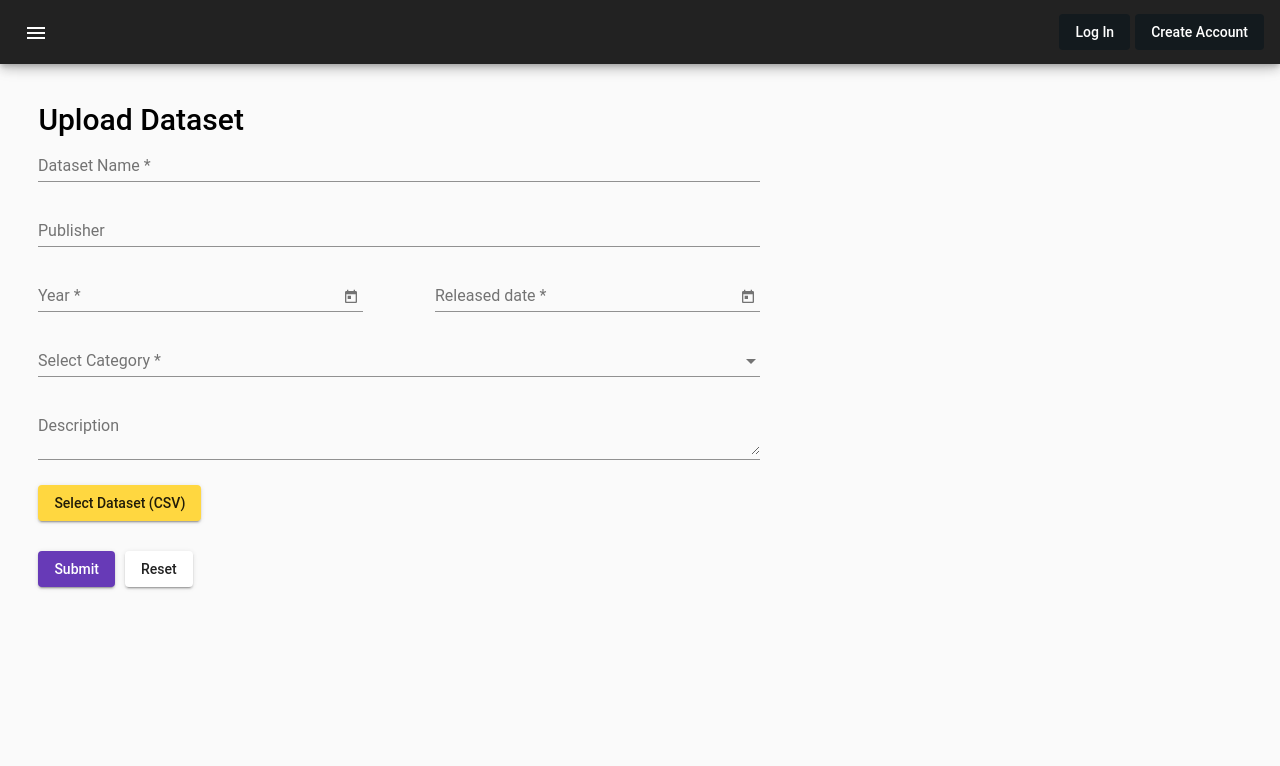
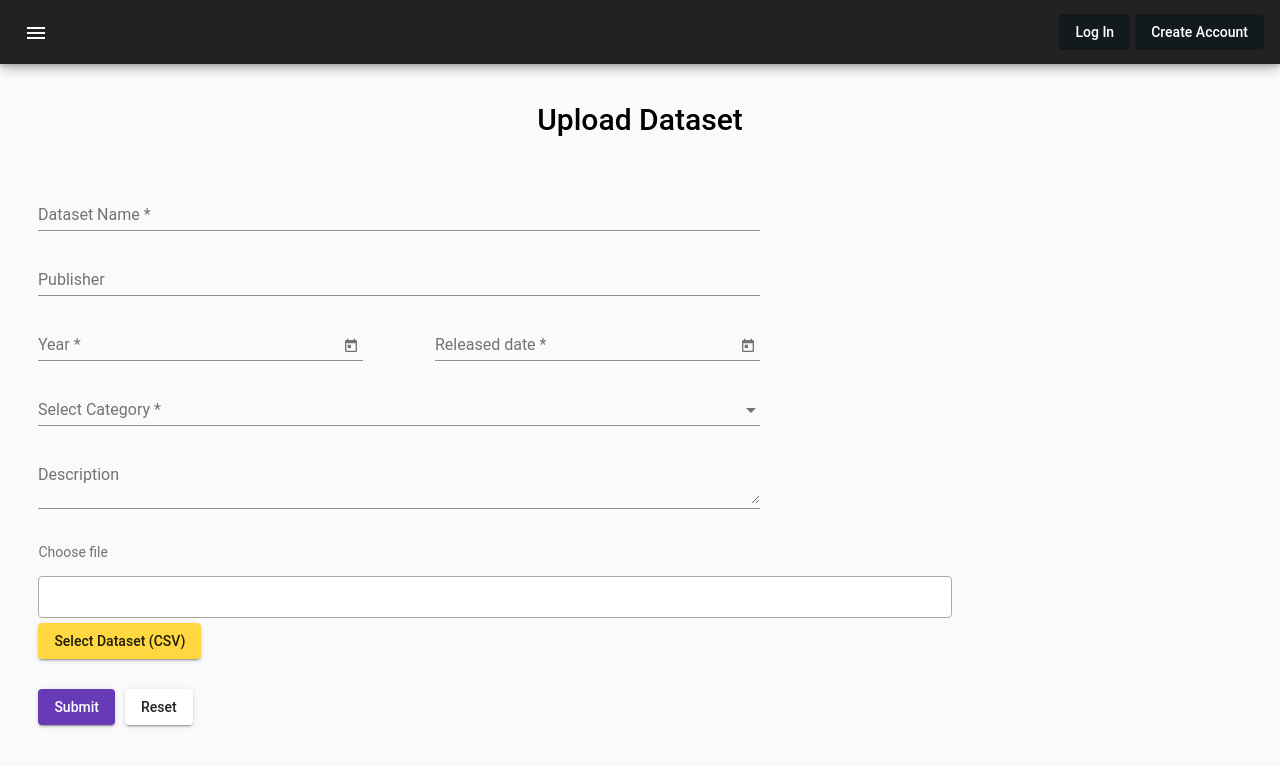
Before and after one commit to SavidyaXCVIII/Data-Visualization-and-Prediction-Portal, an Angular app in the folder frontend/: page /upload-dataset in a window 1280 px wide. Shown: the top 766 px of the page. Built offline with nearby package versions, Linux system fonts and the light colour scheme.

Commit message:
Updated the select dataset form

```diff
--- a/frontend/src/app/app-routing.module.ts
+++ b/frontend/src/app/app-routing.module.ts
@@ -16,7 +16,7 @@ const routes: Routes = [
   },
   {
     path: 'feature-prediction',
-    loadChildren: '/modules/feature-prediction/feature-prediction.module#FeaturePredictionModule'
+    loadChildren: './modules/feature-prediction/feature-prediction.module#FeaturePredictionModule'
   },
   {
     path: 'search',
--- a/frontend/src/app/modules/upload-dataset/upload/upload.component.css
+++ b/frontend/src/app/modules/upload-dataset/upload/upload.component.css
@@ -19,7 +19,12 @@
 mat-form-field {
   width: 60%;
 }
-
+mat-card{
+  width: 110vh;
+  height: 1vh;
+  border: 1px solid #A9A9A9;
+  box-shadow: none !important;
+}
 .date-picker {
   width: 27%;
 }
@@ -34,6 +39,8 @@ mat-form-field {
 
 .upload {
   margin: 5px 0 30px 0;
+  height: auto;
+
 }
 
 
--- a/frontend/src/app/modules/upload-dataset/upload/upload.component.html
+++ b/frontend/src/app/modules/upload-dataset/upload/upload.component.html
@@ -48,13 +48,13 @@
     </mat-form-field>
 
     <br>
+    <br>
+    <mat-card-subtitle>Choose file</mat-card-subtitle>
+    <input #csvInput hidden="true" type="file" onclick="this.value=null" (change)="csvInputChange($event)" accept=".csv"/>
 
-    <input #csvInput hidden="true" type="file" onclick="this.value=null" (change)="csvInputChange($event)" accept=".csv"/>
+    <mat-card >{{csvInput.value}}</mat-card>
     <button mat-raised-button class="upload" color="accent" (click)="csvInput.click()">Select Dataset (CSV)</button>
-    {{csvInput.value}}
-
     <br>
-
     <button mat-raised-button class="button"  color="primary" type="submit">Submit</button>
     <button mat-raised-button class="button"  type="reset"  mat-button>Reset</button>
   </div>
```
